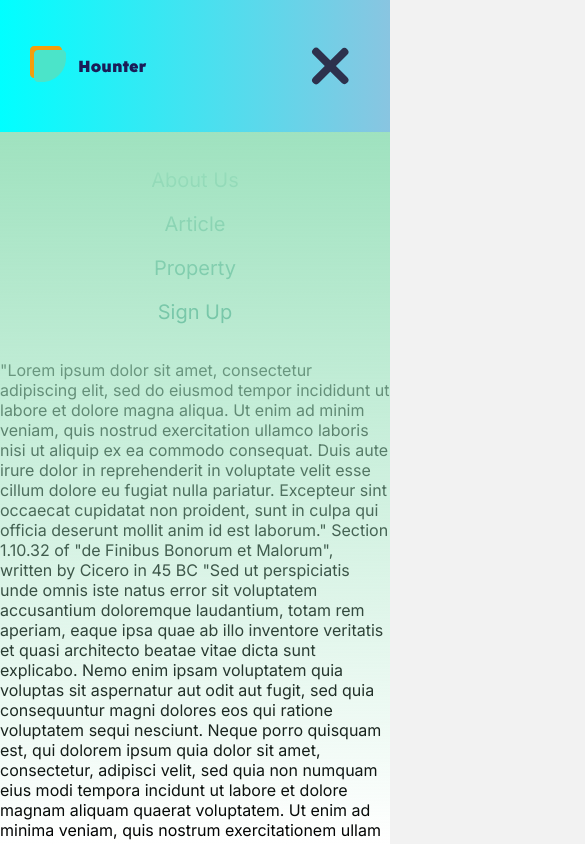
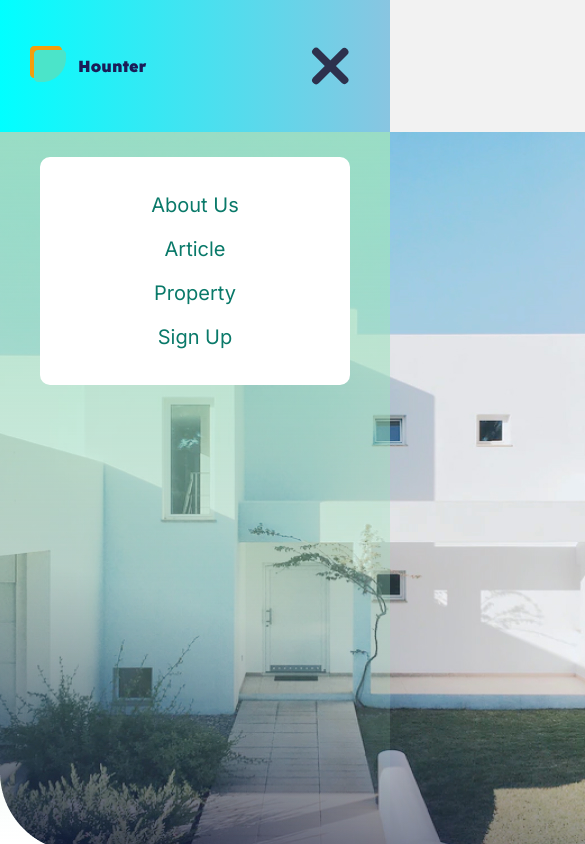
Before and after one commit to BlladeRunner/Hunter, a website: page index.html in a window 390 px wide. Both pictures are taken after a click on the link 336 px from the left and 66 px from the top of the page. Shown: the top 844 px of the page, 585 px wide, since content can reach past the window. Drawn offline with Linux system fonts and the light colour scheme.

Commit message:
hamburger menu finality

```diff
--- a/index.html
+++ b/index.html
@@ -13,7 +13,7 @@
 <body>
   <!-- HERO Section -->
   <div class="hero">
-    <div class="overlay"></div>
+    <div class="overlay has-fade"></div>
     <nav class="container flex flex-jc-sb flex-ai-c">
       <a href="/" class="hero__logo">
         <img src="img/Logo.svg" alt="Logo">
@@ -44,58 +44,16 @@
         </nav>
       </aside> -->
     </nav>
-    <div class="hero__menu">
+    <div class="hero__menu has-fade">
       <a href="#">About Us</a>
       <a href="#">Article</a>
       <a href="#">Property</a>
       <a href="#">Sign Up</a>
     </div>
-    <p>"Lorem ipsum dolor sit amet, consectetur adipiscing elit, sed do eiusmod tempor incididunt ut labore et dolore
-      magna aliqua. Ut enim ad minim veniam, quis nostrud exercitation ullamco laboris nisi ut aliquip ex ea commodo
-      consequat. Duis aute irure dolor in reprehenderit in voluptate velit esse cillum dolore eu fugiat nulla pariatur.
-      Excepteur sint occaecat cupidatat non proident, sunt in culpa qui officia deserunt mollit anim id est laborum."
-
-      Section 1.10.32 of "de Finibus Bonorum et Malorum", written by Cicero in 45 BC
-      "Sed ut perspiciatis unde omnis iste natus error sit voluptatem accusantium doloremque laudantium, totam rem
-      aperiam, eaque ipsa quae ab illo inventore veritatis et quasi architecto beatae vitae dicta sunt explicabo. Nemo
-      enim ipsam voluptatem quia voluptas sit aspernatur aut odit aut fugit, sed quia consequuntur magni dolores eos qui
-      ratione voluptatem sequi nesciunt. Neque porro quisquam est, qui dolorem ipsum quia dolor sit amet, consectetur,
-      adipisci velit, sed quia non numquam eius modi tempora incidunt ut labore et dolore magnam aliquam quaerat
-      voluptatem. Ut enim ad minima veniam, quis nostrum exercitationem ullam corporis suscipit laboriosam, nisi ut
-      aliquid ex ea commodi consequatur? Quis autem vel eum iure reprehenderit qui in ea voluptate velit esse quam nihil
-      molestiae consequatur, vel illum qui dolorem eum fugiat quo voluptas nulla pariatur?"
-
-      1914 translation by H. Rackham
-      "But I must explain to you how all this mistaken idea of denouncing pleasure and praising pain was born and I will
-      give you a complete account of the system, and expound the actual teachings of the great explorer of the truth,
-      the master-builder of human happiness. No one rejects, dislikes, or avoids pleasure itself, because it is
-      pleasure, but because those who do not know how to pursue pleasure rationally encounter consequences that are
-      extremely painful. Nor again is there anyone who loves or pursues or desires to obtain pain of itself, because it
-      is pain, but because occasionally circumstances occur in which toil and pain can procure him some great pleasure.
-      To take a trivial example, which of us ever undertakes laborious physical exercise, except to obtain some
-      advantage from it? But who has any right to find fault with a man who chooses to enjoy a pleasure that has no
-      annoying consequences, or one who avoids a pain that produces no resultant pleasure?"
-
-      Section 1.10.33 of "de Finibus Bonorum et Malorum", written by Cicero in 45 BC
-      "At vero eos et accusamus et iusto odio dignissimos ducimus qui blanditiis praesentium voluptatum deleniti atque
-      corrupti quos dolores et quas molestias excepturi sint occaecati cupiditate non provident, similique sunt in culpa
-      qui officia deserunt mollitia animi, id est laborum et dolorum fuga. Et harum quidem rerum facilis est et expedita
-      distinctio. Nam libero tempore, cum soluta nobis est eligendi optio cumque nihil impedit quo minus id quod maxime
-      placeat facere possimus, omnis voluptas assumenda est, omnis dolor repellendus. Temporibus autem quibusdam et aut
-      officiis debitis aut rerum necessitatibus saepe eveniet ut et voluptates repudiandae sint et molestiae non
-      recusandae. Itaque earum rerum hic tenetur a sapiente delectus, ut aut reiciendis voluptatibus maiores alias
-      consequatur aut perferendis doloribus asperiores repellat."
-
-      1914 translation by H. Rackham
-      "On the other hand, we denounce with righteous indignation and dislike men who are so beguiled and demoralized by
-      the charms of pleasure of the moment, so blinded by desire, that they cannot foresee the pain and trouble that are
-      bound to ensue; and equal blame belongs to those who fail in their duty through weakness of will, which is the
-      same as saying through shrinking from toil and pain. These cases are perfectly simple and easy to distinguish. In
-      a free hour, when our power of choice is untrammelled and when nothing prevents our being able to do what we like
-      best, every pleasure is to be welcomed and every pain avoided. But in certain circumstances and owing to the
-      claims of duty or the obligations of business it will frequently occur that pleasures have to be repudiated and
-      annoyances accepted. The wise man therefore always holds in these matters to this principle of selection: he
-      rejects pleasures to secure other greater pleasures, or else he endures pains to avoid worse pains."</p>
+    <figure class="hero__image"></figure>
+    <p>
+      Find The Place To Live <span class="green">Your Dreams</span> Easily Here
+    </p>
     <!-- <div class="hero__reviews">
       <div class="hero__review-1"><img src="img/1K_Peoples.svg" alt=""></div>
       <div class="hero__review-2"><img src="img/56_Houses.svg" alt=""></div>
--- a/sass/abstracts/_animations.scss
+++ b/sass/abstracts/_animations.scss
@@ -1,3 +1,7 @@
+.has-fade {
+  visibility: hidden;
+}
+
 @keyframes fade-in {
   from {
     visibility: hidden;
@@ -8,11 +12,12 @@
     opacity: 0;
   }
   to {
+    visibility: visible;
     opacity: 1;
   }
 }
 .fade-in {
-  animation: fade-in 300ms ease-in-out forwards;
+  animation: fade-in 200ms ease-in-out forwards;
 }
 
 @keyframes fade-out {
--- a/sass/base/_base.scss
+++ b/sass/base/_base.scss
@@ -15,4 +15,8 @@ body {
   max-width: 1440px;
   margin: 0 auto;
   height: 95vh;
+
+  &.noscroll {
+    overflow: hidden;
+  }
 }
--- a/sass/layout/_hero.scss
+++ b/sass/layout/_hero.scss
@@ -25,7 +25,7 @@
   .overlay {
     opacity: 0;
     position: fixed;
-    top: 132px;
+    top: 0;
     bottom: 0;
     right: 0;
     left: 0;
@@ -42,6 +42,8 @@
   }
 
   nav {
+    position: relative;
+    background-color: $color-white;
     padding-top: 46px;
     padding-bottom: 46px;
   }
@@ -76,10 +78,14 @@
   }
 
   &__menu {
+    position: absolute;
+    width: calc(100% - 80px);
+    left: 50%;
+    transform: translateX(-50%);
     background-color: $color-white;
-    margin: 0 30px;
+    margin-top: 25px;
     padding: 26px;
-    border-radius: 3px;
+    border-radius: 10px;
 
     a {
       display: block;
@@ -117,6 +123,13 @@
         background-color: $electric-blue;
       }
     }
+  }
+
+  &__image {
+    background-image: url("/img/image_6.jpg");
+    height: 720px;
+    width: 720px;
+    margin-bottom: 40px;
   }
 
   // &__logo {
--- a/script.js
+++ b/script.js
@@ -1,18 +1,25 @@
 const btnHamburger = document.querySelector("#btnHamburger");
+const body = document.querySelector("body");
 const hero = document.querySelector(".hero");
 const overlay = document.querySelector(".overlay");
+const fadeElements = document.querySelectorAll(".has-fade");
 
 btnHamburger.addEventListener("click", function () {
-  console.log("click hamburger");
-
   if (hero.classList.contains("open")) {
     // Close hamburger menu
+    body.classList.remove("noscroll");
     hero.classList.remove("open");
-    overlay.classList.remove("fade-in");
-    overlay.classList.add("fade-out");
+    fadeElements.forEach(function (el) {
+      el.classList.remove("fade-in");
+      el.classList.add("fade-out");
+    });
   } else {
-    hero.classList.add("open"); // Open hamburger menu
-    overlay.classList.remove("fade-out");
-    overlay.classList.add("fade-in");
+    // Open hamburger menu
+    body.classList.add("noscroll");
+    hero.classList.add("open");
+    fadeElements.forEach(function (el) {
+      el.classList.remove("fade-out");
+      el.classList.add("fade-in");
+    });
   }
 });
```
Also changed, not shown: css/style.css, dist/css/main.css, 1 other file.
